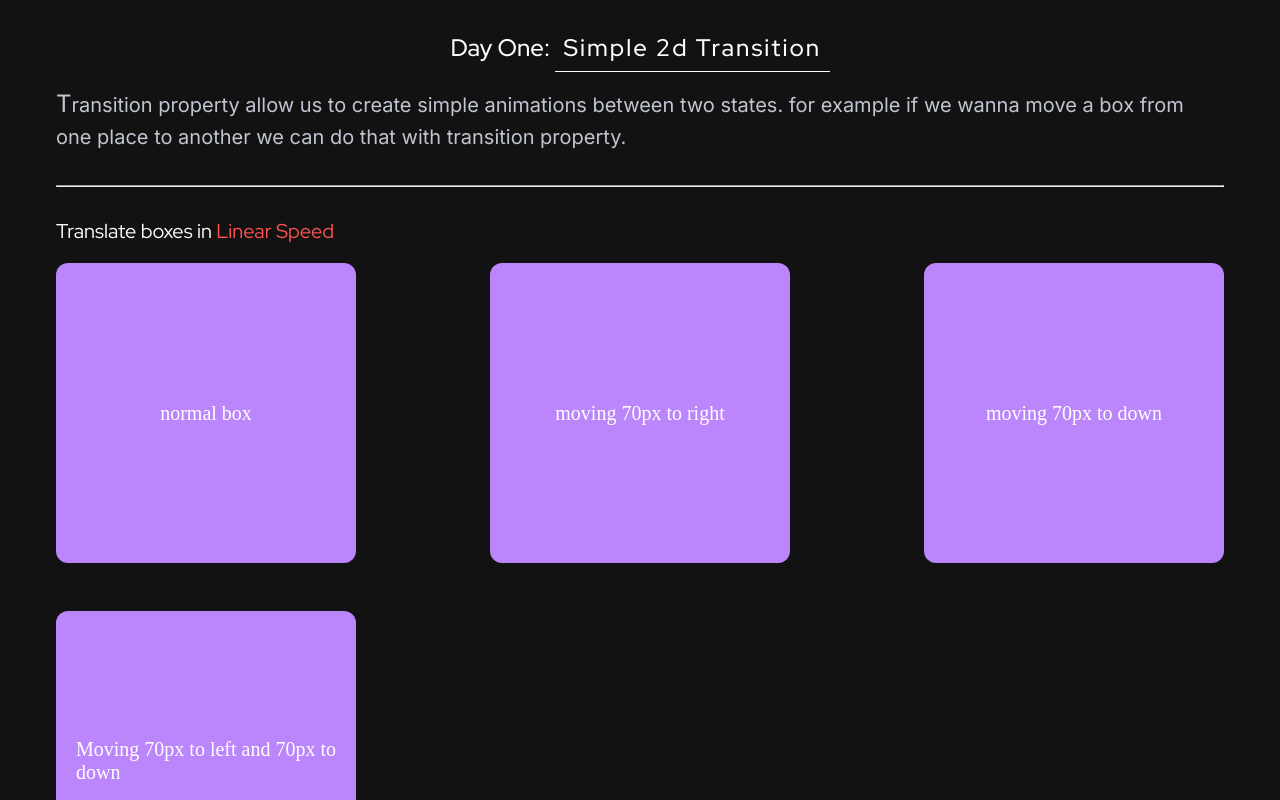
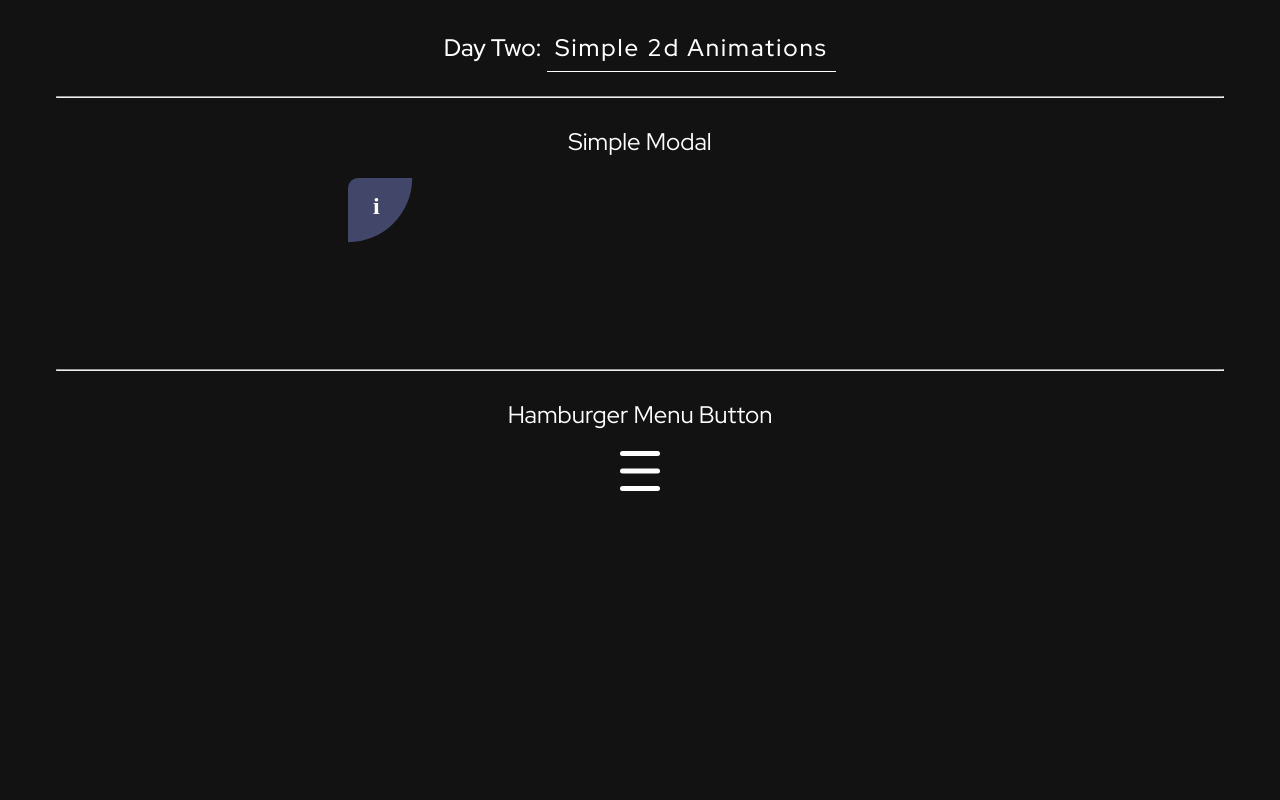
Before and after one commit to Manishkarke/30-days-animation, a React (Vite) app: page / in a window 1280 px wide. Shown: the top 800 px of the page. Built offline with nearby package versions, Linux system fonts and the light colour scheme.

Commit message:
Two example on simple web animation

```diff
--- a/src/App.jsx
+++ b/src/App.jsx
@@ -1,10 +1,11 @@
 import "./App.css";
 import SimpleTransition from "./Day_1/SimpleTransition";
+import Animations from "./Day_2/Animations";
 
 function App() {
   return (
     <main className="main-container">
-      <SimpleTransition />
+      <Animations />
     </main>
   );
 }
--- /dev/null
+++ b/src/Day_2/Animations.jsx
@@ -0,0 +1,21 @@
+import React from "react";
+import "./Day2.css";
+import ModalAnimation from "./ModalAnimation";
+import HamburgerMenu from "./HamburgerMenu";
+
+function Animations() {
+  return (
+    <section className="container">
+      <h2 className="section-title">
+        Day Two: <span>Simple 2d Animations</span>
+      </h2>
+
+      <hr />
+      <ModalAnimation />
+      <hr />
+      <HamburgerMenu />
+    </section>
+  );
+}
+
+export default Animations;
--- /dev/null
+++ b/src/Day_2/Day2.css
@@ -0,0 +1,81 @@
+.animation-type {
+  font-size: 1.5rem;
+  text-align: center;
+  text-transform: capitalize;
+}
+.modal {
+  width: 50%;
+  margin: auto;
+  background-color: #424769;
+  font-size: 18px;
+  line-height: 1.5;
+  padding: 1em 1.5em;
+  border-radius: 10px;
+  clip-path: circle(15% at 0 0);
+  position: relative;
+  transition: clip-path 0.5s linear;
+}
+
+.modal-title {
+  font-size: 28px;
+  text-align: center;
+}
+
+.icon {
+  position: absolute;
+  top: 10px;
+  left: 25px;
+  font-size: 24px;
+  font-weight: 600;
+}
+
+.modal:hover {
+  clip-path: circle(100% at 50% 50%);
+}
+
+.modal:hover .icon {
+  display: none;
+}
+
+/* Hamburber button */
+.hamburger-menu {
+    margin: auto;
+  width: 40px;
+  height: 40px;
+
+  position: relative;
+}
+
+.line {
+  position: absolute;
+  height: 5px;
+  width: 100%;
+  border-radius: 5px;
+  background-color: #ffffff;
+  transform-origin: center;
+  transition: all 500ms;
+}
+.line:nth-child(1) {
+    top: 0;
+}
+.line:nth-child(2) {
+    top: 20px;
+    transform: translateY(-50%);
+}
+.line:nth-child(3) {
+    bottom: 0;
+}
+
+.active .line:nth-child(1) {
+    top: 20px;
+    transform: translateY(-50%) rotate(45deg);
+}
+
+.active .line:nth-child(2) {
+    transform: scale(0);
+}
+
+.active .line:nth-child(3) {
+    bottom: 20px;
+    transform: translateY(50%) rotate(-45deg);
+}
--- /dev/null
+++ b/src/Day_2/HamburgerMenu.jsx
@@ -0,0 +1,21 @@
+import React, { useState } from "react";
+
+function HamburgerMenu() {
+    const [activeMenu, setActiveMenu] = useState(false);
+    const toggleMenu = () => {
+        setActiveMenu(!activeMenu);
+    }
+  return (
+    <>
+      <h2 className="animation-type">hamburger menu Button</h2>
+
+      <div className={`hamburger-menu ${activeMenu ? "active" : ""}`} onClick={toggleMenu}>
+        <div className="line"></div>
+        <div className="line"></div>
+        <div className="line"></div>
+      </div>
+    </>
+  );
+}
+
+export default HamburgerMenu;
--- /dev/null
+++ b/src/Day_2/ModalAnimation.jsx
@@ -0,0 +1,21 @@
+import React from "react";
+
+function ModalAnimation() {
+  return (
+    <>
+      <h2 className="animation-type">Simple Modal</h2>
+
+      <div className="modal">
+        <h3 className="modal-title">I am modal-title</h3>
+        <p>
+          Lorem ipsum dolor sit amet consectetur adipisicing elit. Ad, incidunt
+          adipisci velit doloremque odit autem quidem et unde fuga consequuntur,
+          accusamus iste blanditiis ea obcaecati voluptas,
+        </p>
+        <span className="icon">i</span>
+      </div>
+    </>
+  );
+}
+
+export default ModalAnimation;
```
